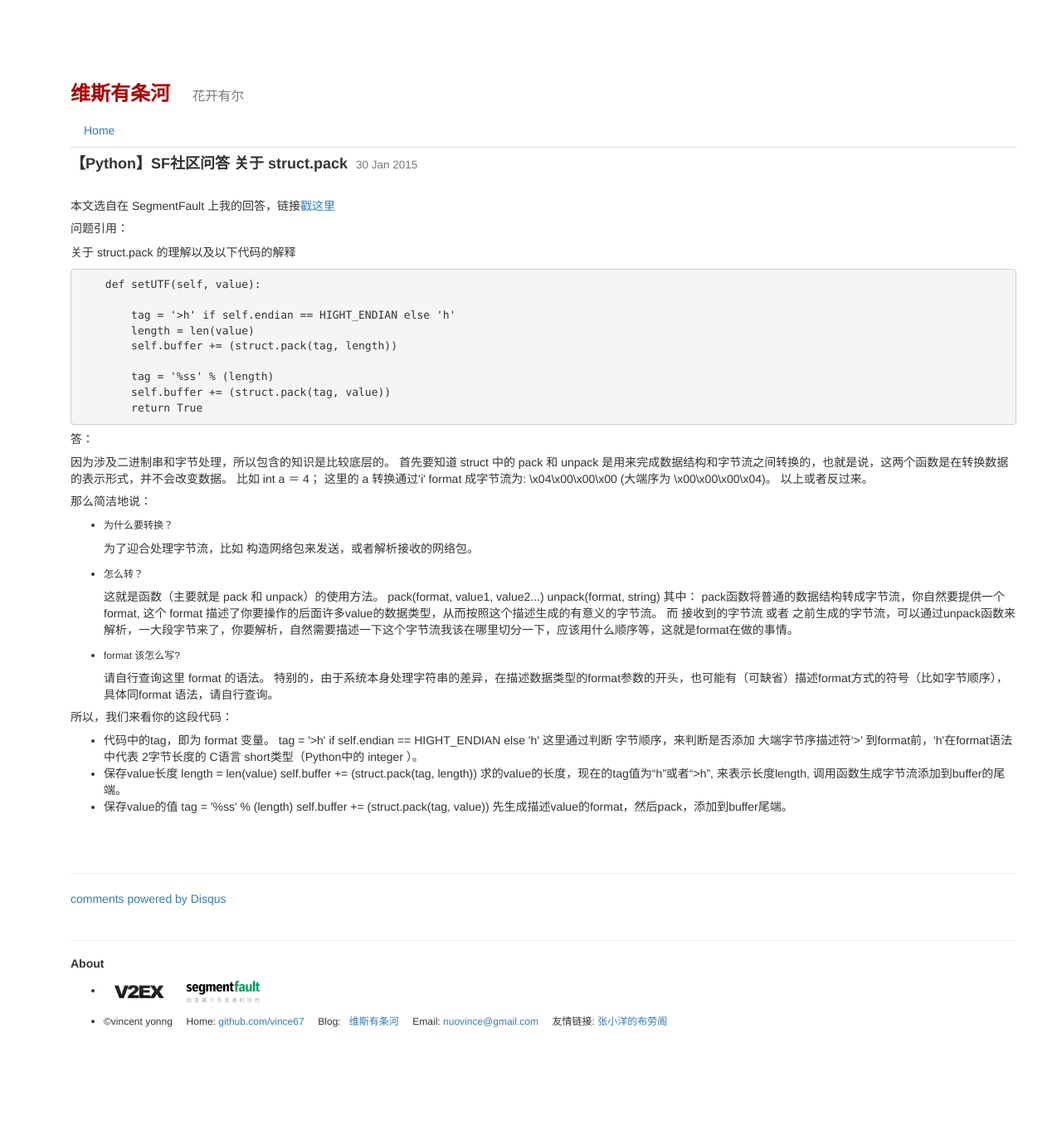
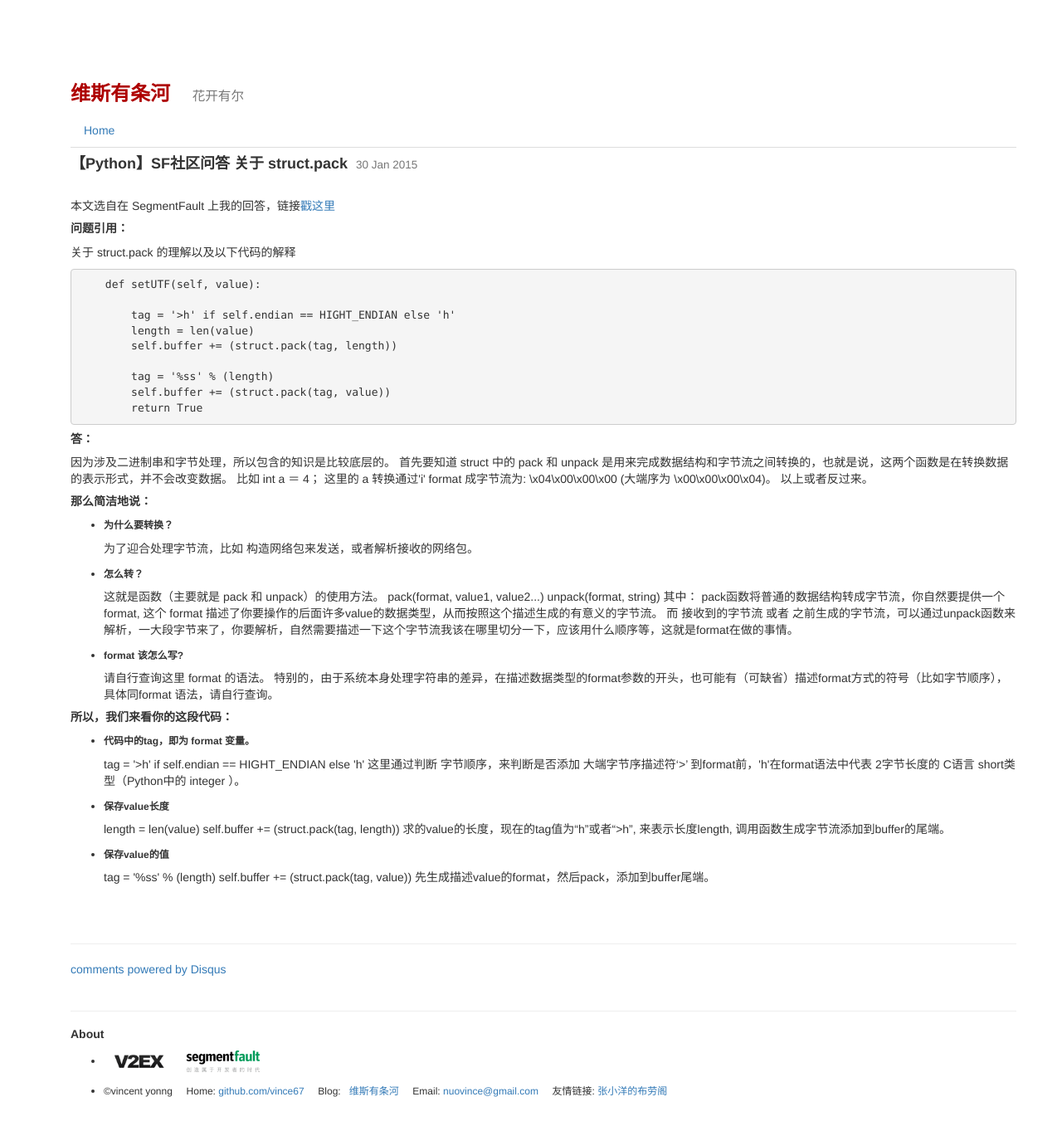
Before and after one commit to vince67/vince67.github.io, a Jekyll site: the page built from _posts/2015-01-30-struct-module-of-python.html, in a window 1280 px wide. Shown: the whole page at 83% size. Built offline with Jekyll 4.4.1, drawn with Linux system fonts in a browser that asks for light colours; nearby versions of some CDN libraries; comment, search, counter and statistics services are not loaded; before the commit the page ends 1278 px from its top, so only the background shows below that.

Commit message:
modify css

```diff
--- a/_posts/2015-01-30-struct-module-of-python.html
+++ b/_posts/2015-01-30-struct-module-of-python.html
@@ -10,7 +10,9 @@
 </p>
 
 <h5>
-    问题引用：
+    <strong>
+        问题引用：
+    </strong>
 </h5>
 
 <p>关于 struct.pack 的理解以及以下代码的解释</p>
@@ -28,7 +30,9 @@
 
 
 <h5>
-    答：
+    <strong>
+        答：
+    </strong>
 </h5>
 <p>
     因为涉及二进制串和字节处理，所以包含的知识是比较底层的。
@@ -38,44 +42,48 @@
 </p>
 
 <h5>
-    那么简洁地说：
+    <strong>
+        那么简洁地说：
+    </strong>
 </h5>
 <ul>
     <li>
-        <h6>为什么要转换？</h6>
+        <h6><strong>为什么要转换？</strong></h6>
         为了迎合处理字节流，比如 构造网络包来发送，或者解析接收的网络包。
     </li>
     <li>
-        <h6>怎么转？</h6>
+        <h6><strong>怎么转？</strong></h6>
         这就是函数（主要就是 pack 和 unpack）的使用方法。 pack(format, value1, value2...) unpack(format, string)
         其中：
             pack函数将普通的数据结构转成字节流，你自然要提供一个 format, 这个 format 描述了你要操作的后面许多value的数据类型，从而按照这个描述生成的有意义的字节流。 而 接收到的字节流 或者 之前生成的字节流，可以通过unpack函数来解析，一大段字节来了，你要解析，自然需要描述一下这个字节流我该在哪里切分一下，应该用什么顺序等，这就是format在做的事情。
     </li>
     <li>
-        <h6>format 该怎么写?</h6>
+        <h6><strong>format 该怎么写?</strong></h6>
         请自行查询这里 format 的语法。
         特别的，由于系统本身处理字符串的差异，在描述数据类型的format参数的开头，也可能有（可缺省）描述format方式的符号（比如字节顺序），具体同format 语法，请自行查询。
     </li>
 </ul>
 
 <h5>
+    <strong>
     所以，我们来看你的这段代码：
+    </strong>
 </h5>
 <ul>
     <li>
-        代码中的tag，即为 format 变量。
+        <h6><strong>代码中的tag，即为 format 变量。</strong></h6>
         tag = '>h' if self.endian == HIGHT_ENDIAN else 'h'
         这里通过判断 字节顺序，来判断是否添加 大端字节序描述符‘>’ 到format前，'h'在format语法中代表 2字节长度的 C语言 short类型（Python中的 integer ）。
     </li>
 
     <li>
-        保存value长度
+        <h6><strong>保存value长度</strong></h6>
         length = len(value)
         self.buffer += (struct.pack(tag, length))
         求的value的长度，现在的tag值为“h”或者“>h”, 来表示长度length, 调用函数生成字节流添加到buffer的尾端。
     </li>
     <li>
-        保存value的值
+        <h6><strong>保存value的值</strong></h6>
         tag = '%ss' % (length)
         self.buffer += (struct.pack(tag, value))
         先生成描述value的format，然后pack，添加到buffer尾端。
```
